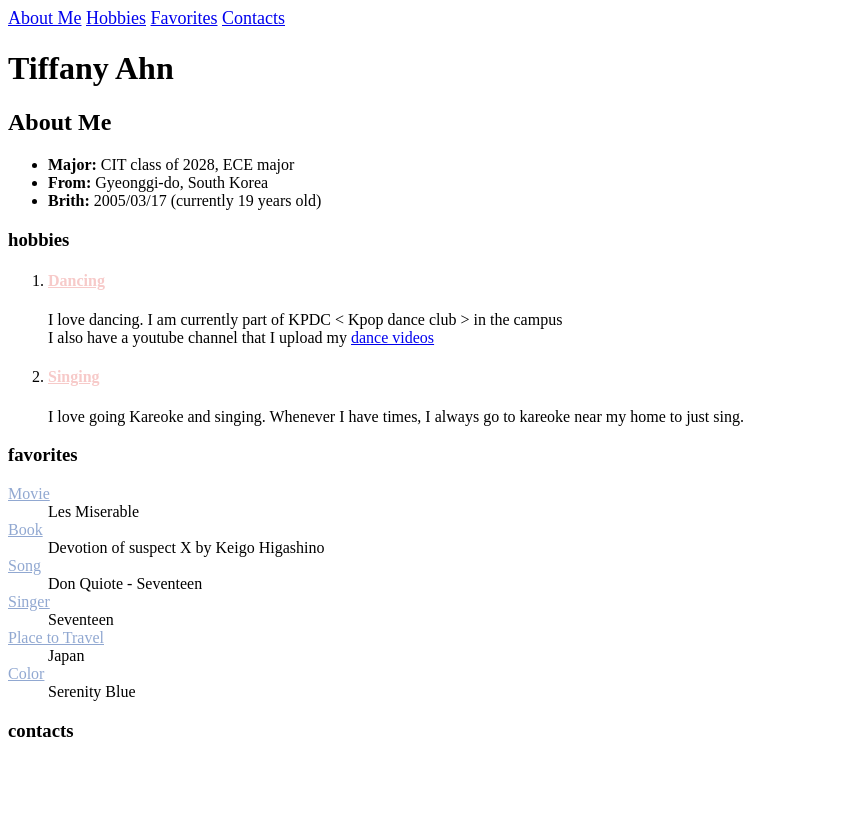
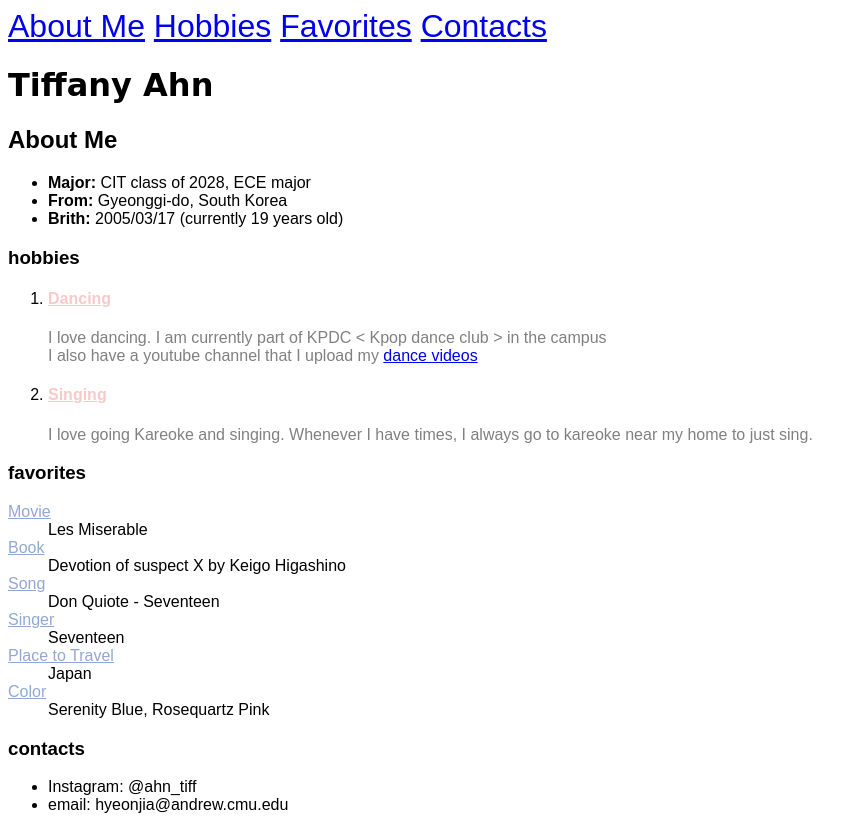
Before and after one commit to Hyeonji-Ahn/67240, a plain HTML site: page activity3.html in a window 1280 px wide. Shown: the whole page, without its empty margins (0-867 px from the left). Before the commit the page ends 800 px from the top, so only its background shows below. Drawn offline with Linux system fonts and the light colour scheme.

Commit message:
Update activity3.html

```diff
--- a/activity3.html
+++ b/activity3.html
@@ -3,35 +3,46 @@
     <head>
         <title>Tiffany Ahn's introduction</title>
         <meta utf-8>
+        <!-- 5. tag attributes -->
         <!-- 8. id and class attributes -->
         <style type="text/css">
+            body{
+                font-family: Arial, Helvetica, sans-serif;
+            }
             nav{
-                font-size: large;
-
+                font-size:xx-large;
             }
             .hobbyTitle{
                 color:rgb(247, 202, 201);
                 text-decoration-line: underline;
             }
+            .hobbyContent{
+                color:gray
+            }
             .favoritesTitle{
                 color:rgb(145,168,209);
                 text-decoration-line:underline;
             }
+            #name{
+                font-family:cursive,Helvetica;
+            }
+            #aboutMe:hover,#hobbies:hover,#favorites:hover, #contacts:hover{
+                background-color: aquamarine;
+            }
         </style>
     </head>
     <body>
-        <!-- semantic markup (HTML5 element)-->
-        <header>
-            <nav>
+        <!-- 7. semantic markup (HTML5 element)-->
+        <nav>
+                <!-- 2. internal links -->
                 <a href="#aboutMe">About Me</a>
                 <a href="#hobbies">Hobbies</a>
                 <a href="#favorites">Favorites</a>
                 <a href="#contacts">Contacts</a>
-            </nav>
-        </header>
+        </nav>
 
         <!-- 1. heading type 1 -->
-        <h1>Tiffany Ahn</h1>
+        <h1 id="name">Tiffany Ahn</h1>
         <!-- 1. heading type 2 -->
         <h2 id="aboutMe">About Me</h2>
         <!-- 3. bulleted lists -->
@@ -45,21 +56,23 @@
         <!-- 1. heading type 3 -->
         <h3 id="hobbies">hobbies</h3>
         <!-- 3. numbered lists -->
+        <!-- 6. block element-->
         <ol>
             <li>
                 <h4 class="hobbyTitle">Dancing</h4>
-                <!-- 6. block element-->
-                <p>
+                <!-- 7. structural markup-->
+                <div class="hobbyContent">
+                    <!-- 4. Special characters -->
                     I love dancing. I am currently part of KPDC &lt; Kpop dance club &gt; in the campus </br>
                     I also have a youtube channel that I upload my <a href="https://www.youtube.com/@hyeonjitiffanyahn">dance videos</a>
-                </p>
+                </div>
             </li>
             <li>
                 <h4 class="hobbyTitle">Singing</h4>
-                <!-- 6. block element-->
-                <p>
+                <!-- 7. structural markup-->
+                <div class="hobbyContent">
                     I love going Kareoke and singing. Whenever I have times, I always go to kareoke near my home to just sing.
-                </p>
+                </div>
             </li>
         </ol>
 
@@ -77,10 +90,18 @@
             <dt class="favoritesTitle">Place to Travel</dt>
             <dd>Japan</dd>
             <dt class="favoritesTitle">Color</dt>
-            <dd>Serenity Blue</dd>
+            <dd>Serenity Blue, Rosequartz Pink</dd>
 
         </dl>
 
-        <h3 id="contracts">contacts</h3>
+        <h3 id="contacts">contacts</h3>
+        <ul>
+            <li>
+                Instagram: @ahn_tiff
+            </li>
+            <li>
+                email: hyeonjia@andrew.cmu.edu
+            </li>
+        </ul>
     </body>
 </html>
```
